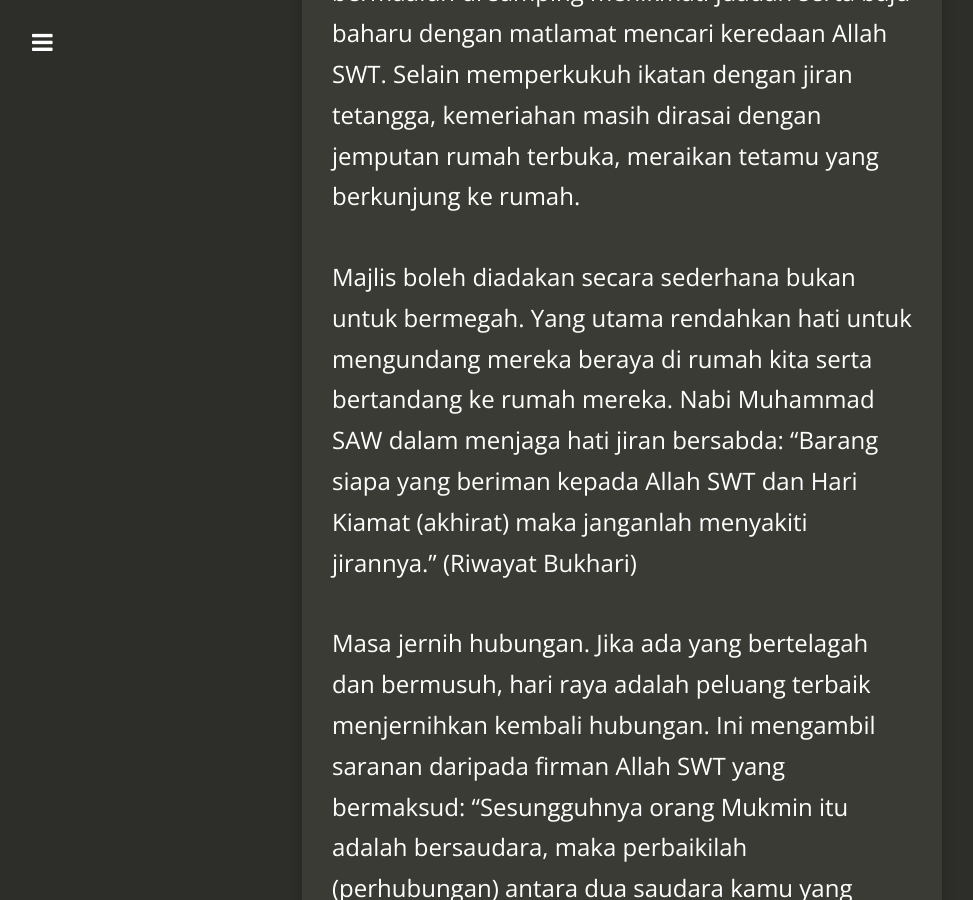
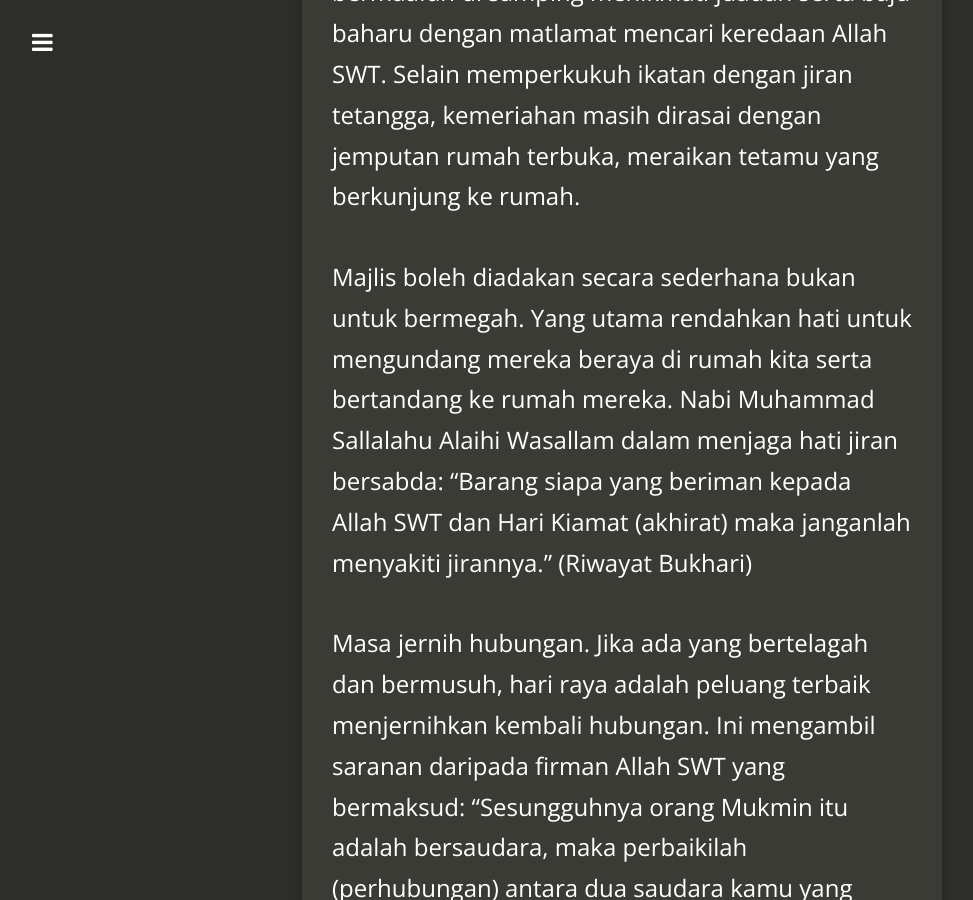
Before and after one commit to kedamaian/swsyafiq, a Jekyll site: the page built from _posts/2011-11-9-syawal-bukan-masa-bermegah.md, in a window 1280 px wide and 900 px high, scrolled down 1303 px. Shown: the whole window, without its empty margins (18-991 px from the left). Built offline with Jekyll 4.4.1, drawn with Linux system fonts in a browser that asks for light colours; nearby versions of some CDN libraries; comment, search, counter and statistics services are not loaded.

Commit message:
Update 2011-11-9-syawal-bukan-masa-bermegah.md

```diff
--- a/_posts/2011-11-9-syawal-bukan-masa-bermegah.md
+++ b/_posts/2011-11-9-syawal-bukan-masa-bermegah.md
@@ -13,7 +13,7 @@ Allah SWT berfirman: “Dan bertakwalah kepada Allah yang kamu selalu meminta de
 
 Mungkin sebelum ini ada antara kita yang berkecil hati dengan orang tuanya mahupun sebaliknya. Justeru, ruang yang disediakan oleh Allah SWT melalui sambutan hari raya sebaiknya direbut untuk menjernihkan semula hubungan yang keruh. Meriahkan sambutan Aidilfitri dengan amalan bermaafan di samping menikmati juadah serta baju baharu dengan matlamat mencari keredaan Allah SWT. Selain memperkukuh ikatan dengan jiran tetangga, kemeriahan masih dirasai dengan jemputan rumah terbuka, meraikan tetamu yang berkunjung ke rumah.
 
-Majlis boleh diadakan secara sederhana bukan untuk bermegah. Yang utama rendahkan hati untuk mengundang mereka beraya di rumah kita serta bertandang ke rumah mereka. Nabi Muhammad SAW dalam menjaga hati jiran bersabda: “Barang siapa yang beriman kepada Allah SWT dan Hari Kiamat (akhirat) maka janganlah menyakiti jirannya.” (Riwayat Bukhari)
+Majlis boleh diadakan secara sederhana bukan untuk bermegah. Yang utama rendahkan hati untuk mengundang mereka beraya di rumah kita serta bertandang ke rumah mereka. Nabi Muhammad Sallalahu Alaihi Wasallam dalam menjaga hati jiran bersabda: “Barang siapa yang beriman kepada Allah SWT dan Hari Kiamat (akhirat) maka janganlah menyakiti jirannya.” (Riwayat Bukhari)
 
 Masa jernih hubungan.
 Jika ada yang bertelagah dan bermusuh, hari raya adalah peluang terbaik menjernihkan kembali hubungan. Ini mengambil saranan daripada firman Allah SWT yang bermaksud: “Sesungguhnya orang Mukmin itu adalah bersaudara, maka perbaikilah (perhubungan) antara dua saudara kamu yang bertelagah dan bertakwalah kamu kepada Allah SWT moga kamu semua mendapat rahmat.” (Surah al-Hujurat, ayat 10)
```
